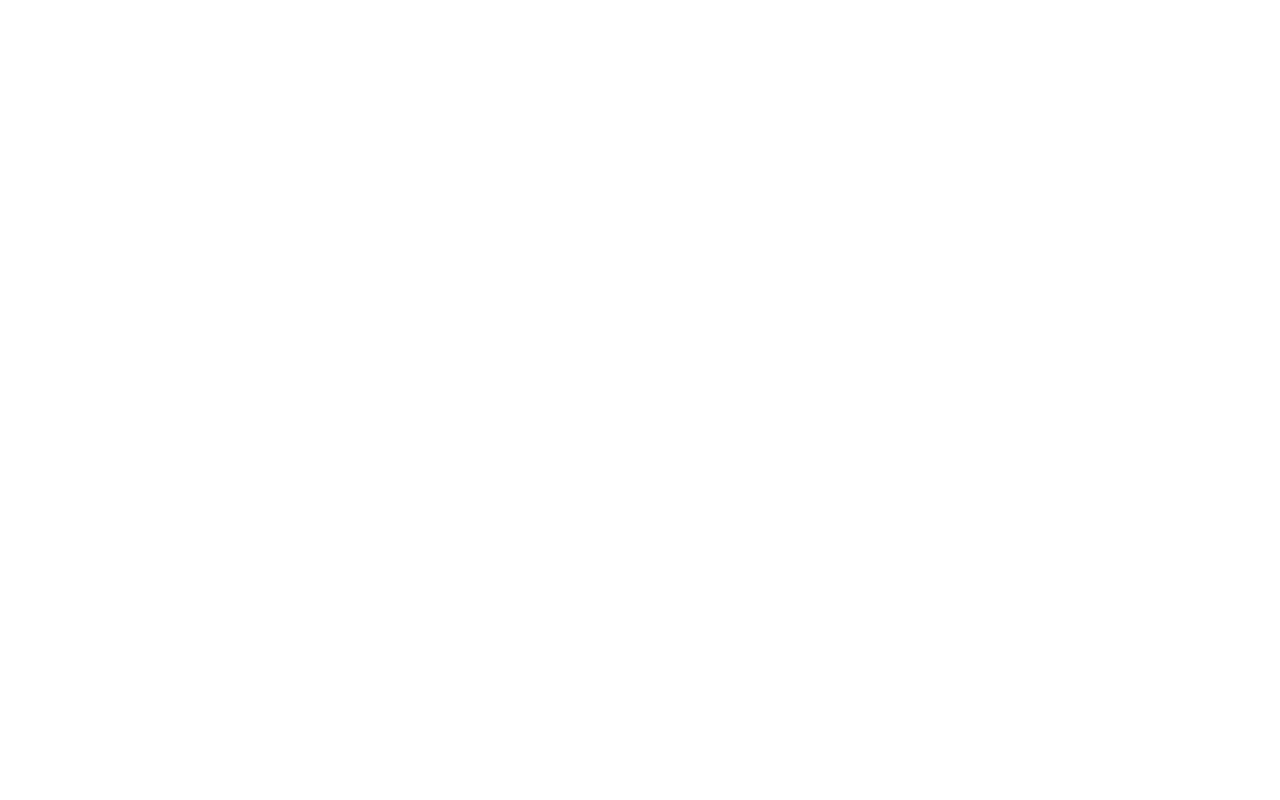
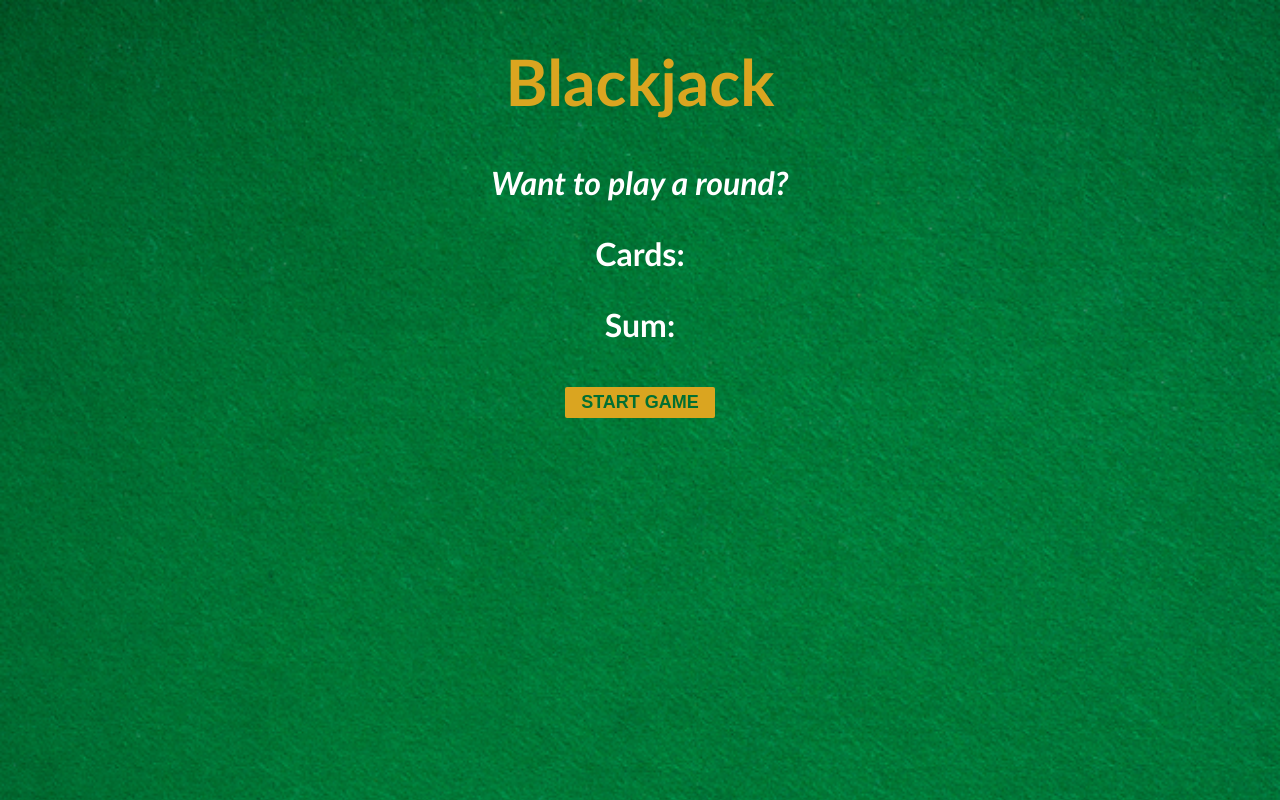
Before and after one commit to rfloresj/blackjack-game, a plain HTML site: page index.html in a window 1280 px wide. Drawn offline with Linux system fonts and the light colour scheme.

Commit message:
display-message-cards-and-sum

```diff
--- /dev/null
+++ b/index.css
@@ -0,0 +1,30 @@
+body {
+    background-image: url(./images/table.png);
+    background-repeat: no-repeat;
+    background-size: cover;
+    color: white;
+    text-align: center;
+    font-weight: bold;
+    font-size: xx-large;
+    font-family: 'Trebuchet MS', 'Lucida Sans Unicode', 'Lucida Grande', 'Lucida Sans', Arial, sans-serif;
+}
+
+h1 {
+    color: goldenrod;
+}
+
+#message-el {
+    font-style: italic;
+}
+
+button {
+    color: #016f32;
+    width: 150px;
+    background-color: goldenrod;
+    padding-top: 5px;
+    padding-bottom: 5px;
+    font-weight: bold;
+    border: none;
+    border-radius: 2px;
+    font-size: large;
+}
--- a/index.html
+++ b/index.html
@@ -3,11 +3,15 @@
 <head>
     <meta charset="UTF-8">
     <meta name="viewport" content="width=device-width, initial-scale=1.0">
-    <title>Document</title>
+    <title>Blackjack</title>
+    <link rel="stylesheet" href="index.css">
 </head>
 <body>
-
-
+    <h1>Blackjack</h1>
+    <p id="message-el">Want to play a round?</p>
+    <p id="cards-el">Cards:</p>
+    <p id="sum-el">Sum: </p>
+    <button onclick="startGame()">START GAME</button>
     <script src="./index.js"></script>
 </body>
 </html>
--- a/index.js
+++ b/index.js
@@ -1,6 +1,32 @@
-let firstCard = 3;
-let secondCard = 9;
+let firstCard = 10;
+let secondCard = 11;
+let sum = firstCard + secondCard;
+let hasBlackJack = false;
+let isAlive = true;
+let message = "";
 
-let sum = firstCard + secondCard;
+let messageEl = document.getElementById("message-el");
+let sumEl = document.getElementById('sum-el');
+let cardsEl = document.getElementById('cards-el');
 
-console.log(sum);
+// let sumEl = document.querySelector('#sum-el');  // query = ask, question + selector = CSS selector, ask for a selector
+
+
+function startGame() {
+  sumEl.textContent = "Sum: " + sum;
+  cardsEl.textContent = "Cards: " + firstCard + " " + secondCard;
+
+  if (sum < 21) {
+    message = "Do you want to draw a new card?";
+  } else if (sum === 21) {
+    message = "You've got Blackjack!";
+    hasBlackJack = true;
+  } else {
+    message = "You're out of the game!";
+    isAlive = false;
+  }
+
+  messageEl.textContent = message;
+}
+
+// CASH OUT!
```
Also changed, not shown: images/table.png (added).
